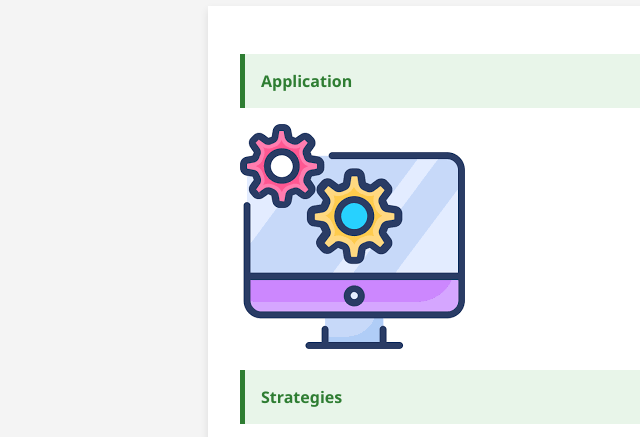
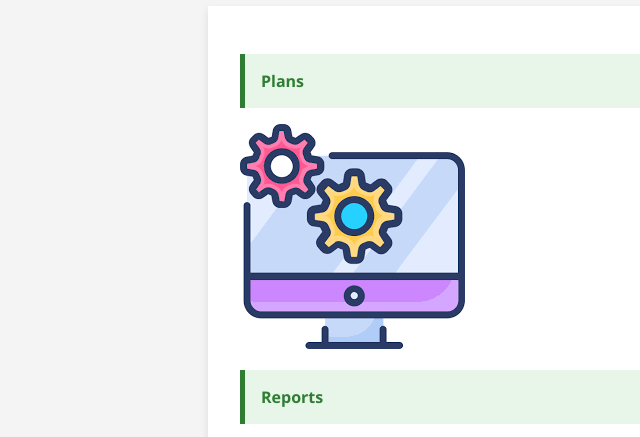
Before and after one commit to Snjine/PK-Farm, a plain HTML site: page index.html in a window 1280 px wide. Shown: the part 350-787 px from the top of the page, 0-640 px from the left. Drawn offline with Linux system fonts and the light colour scheme.

Commit message:
Updates & Creations

```diff
--- a/index.html
+++ b/index.html
@@ -63,9 +63,9 @@
   <div class="container">
 
     <ul>
-      <li><a href="plans/index.html">Application</a></li>
+      <li><a href="plans/index.html">Plans</a></li>
       <img src="Assets/Images/application.png">
-      <li><a href="reports/index.html">Strategies</a></li>
+      <li><a href="reports/index.html">Reports</a></li>
       <img src="Assets/Images/strategies.jpeg">
     </ul>
   </div>
```
